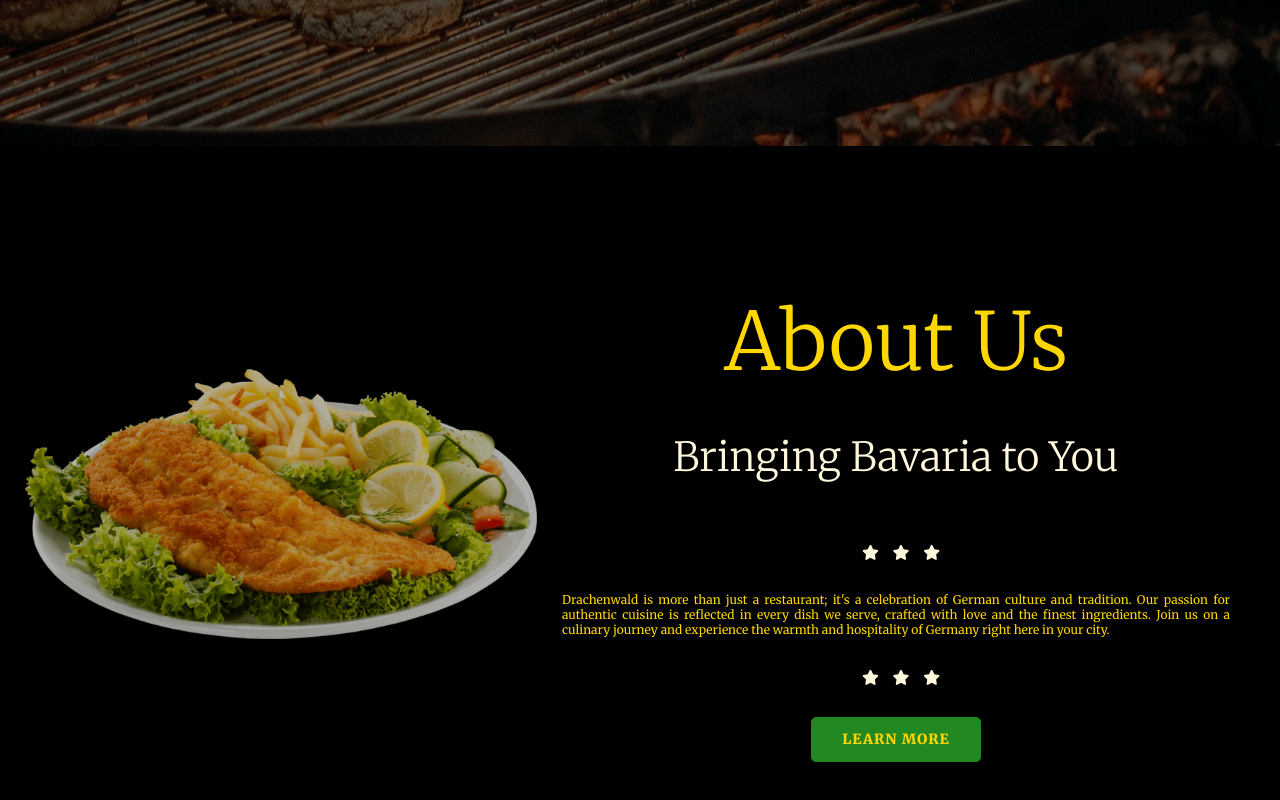
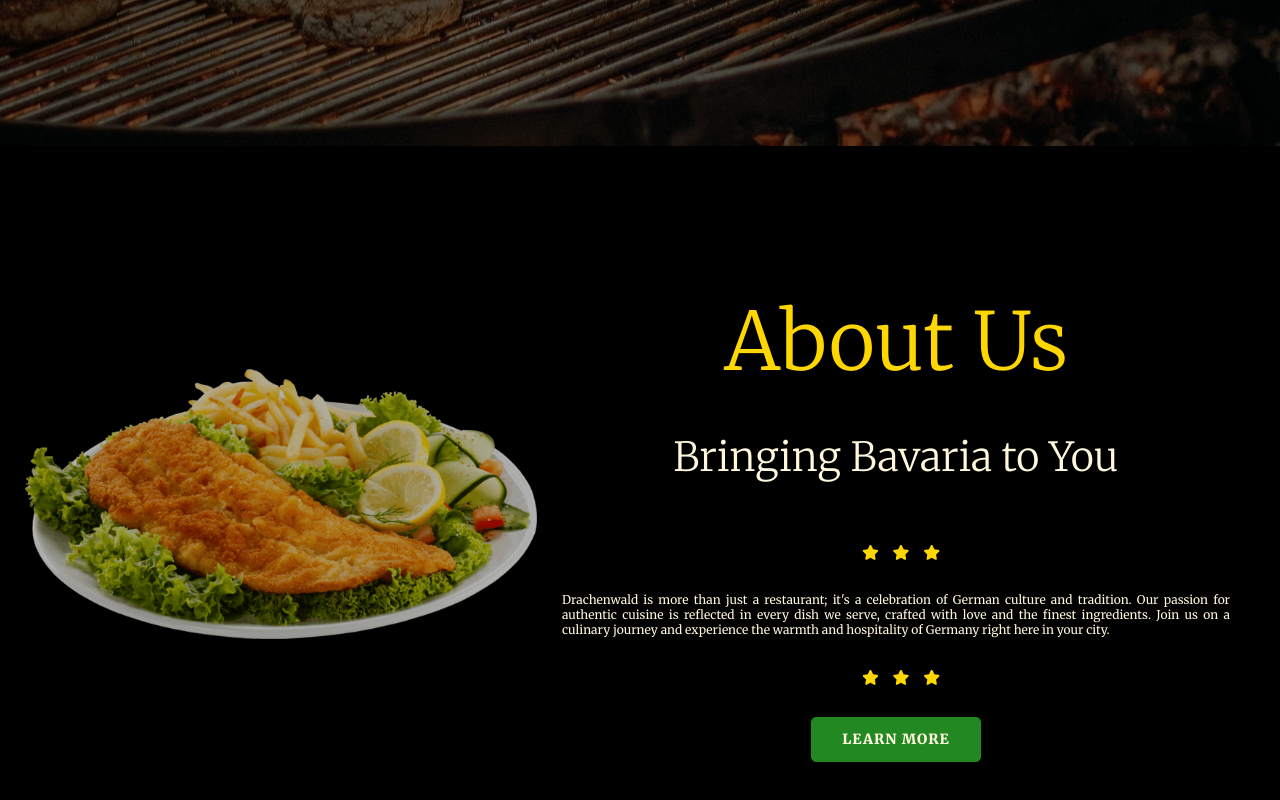
Before and after one commit to Nimira43/Drachenwald, a website: page index.html in a window 1280 px wide. Shown: the part 654-1454 px from the top of the page. Drawn offline with Linux system fonts and the light colour scheme; a web font is replaced by a local one.

Commit message:
Making minor changes to the button colours.

```diff
--- a/scss/_components.scss
+++ b/scss/_components.scss
@@ -102,7 +102,7 @@
   font-size: 14px;
   text-transform: uppercase;
   letter-spacing: 1px;
-  color: $secondary;
+  color: $light;
   background-color: $forest;
   border: 1px solid $forest;
   border-radius: 5px;
--- a/scss/_layout.scss
+++ b/scss/_layout.scss
@@ -78,7 +78,7 @@
 
     .fa-star {
       font-size: 15px;
-      color: $light;
+      color: $secondary;
       margin-left: 10px;
 
       @media(max-width: 1000px) {
@@ -88,12 +88,8 @@
 
     .description {
       font-size: 25px;
-      color: $secondary;
+      color: $light;
       text-align: justify;
-
-      // &::first-letter {
-      //   padding-left: 50px;
-      // }
 
       @media(max-width: 1600px) {
         font-size: 18px;
```
Also changed, not shown: css/main.css.
